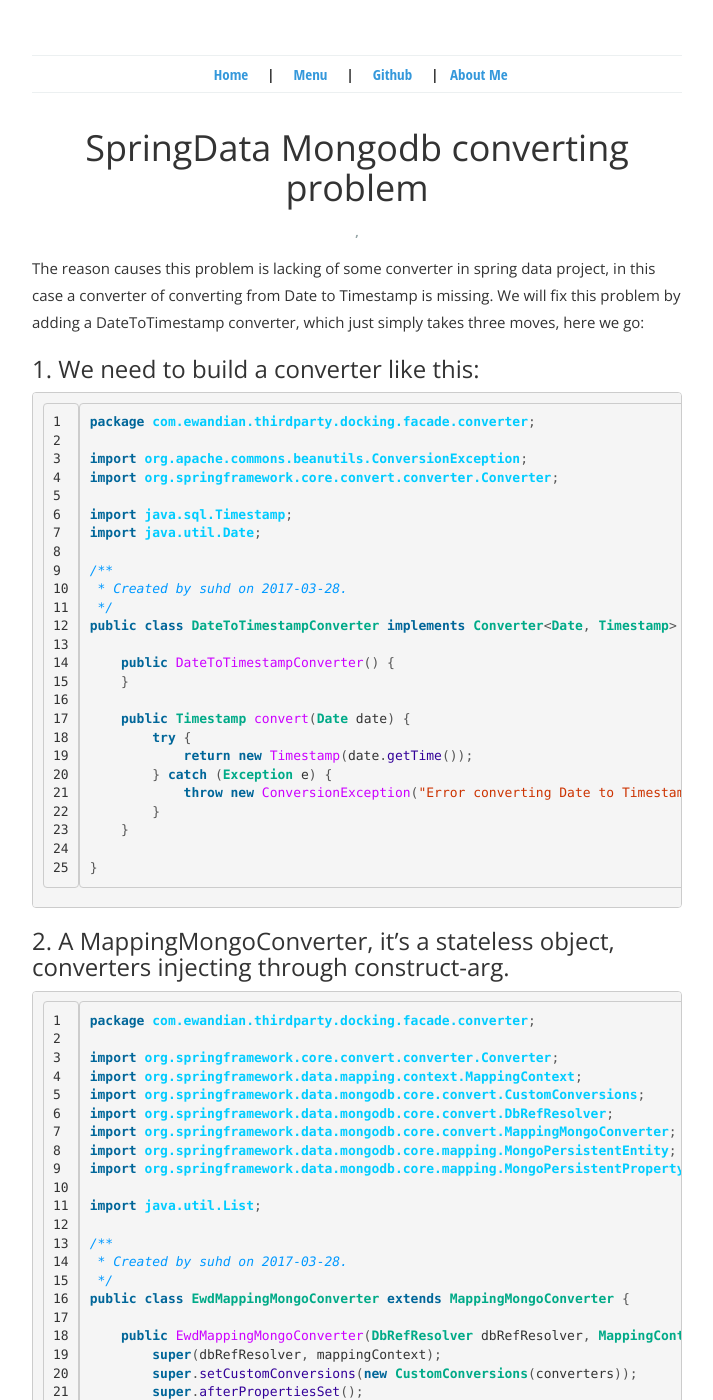
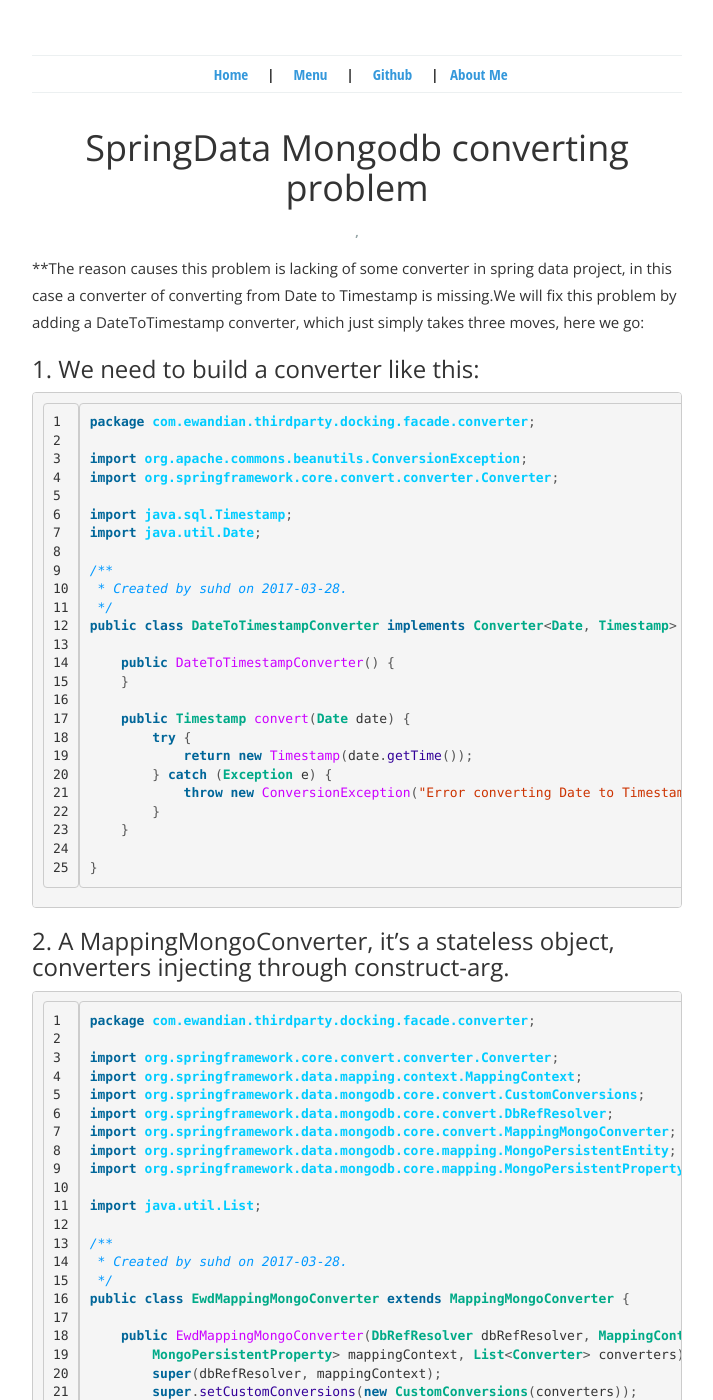
Before and after one commit to guyverone/guyverone.github.io, a Jekyll site: the page built from _posts/2017-05-04-SolveMongoTypeConvertingError.md, in a window 1280 px wide and 1400 px high. Shown: the whole window, without its empty margins (283-996 px from the left). Built offline with Jekyll 4.4.1, drawn with Linux system fonts in a browser that asks for light colours.

Commit message:
init blog

````diff
--- a/_posts/2017-05-04-SolveMongoTypeConvertingError.md
+++ b/_posts/2017-05-04-SolveMongoTypeConvertingError.md
@@ -9,8 +9,7 @@
 
 
 
-The reason causes this problem is lacking of some converter in spring data project, in this case a converter of converting from Date to Timestamp is missing.
-We will fix this problem by adding a DateToTimestamp converter, which just simply takes three moves, here we go:
+**The reason causes this problem is lacking of some converter in spring data project, in this case a converter of converting from Date to Timestamp is missing.We will fix this problem by adding a DateToTimestamp converter, which just simply takes three moves, here we go:
 
 ### 1. We need to build a converter like this:
 ```java
@@ -59,7 +58,8 @@ import java.util.List;
  */
 public class EwdMappingMongoConverter extends MappingMongoConverter {
 
-    public EwdMappingMongoConverter(DbRefResolver dbRefResolver, MappingContext<? extends MongoPersistentEntity<?>, MongoPersistentProperty> mappingContext, List<Converter> converters) {
+    public EwdMappingMongoConverter(DbRefResolver dbRefResolver, MappingContext<? extends MongoPersistentEntity<?>,
+        MongoPersistentProperty> mappingContext, List<Converter> converters) {
         super(dbRefResolver, mappingContext);
         super.setCustomConversions(new CustomConversions(converters));
         super.afterPropertiesSet();
````
